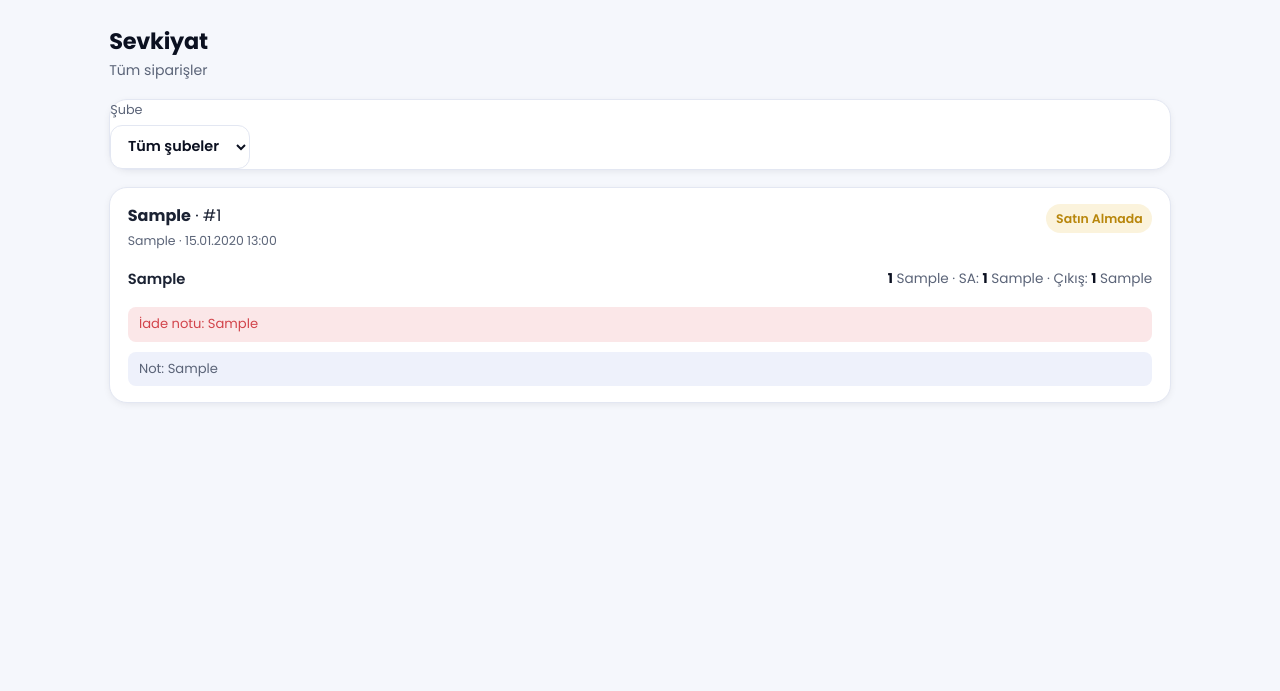
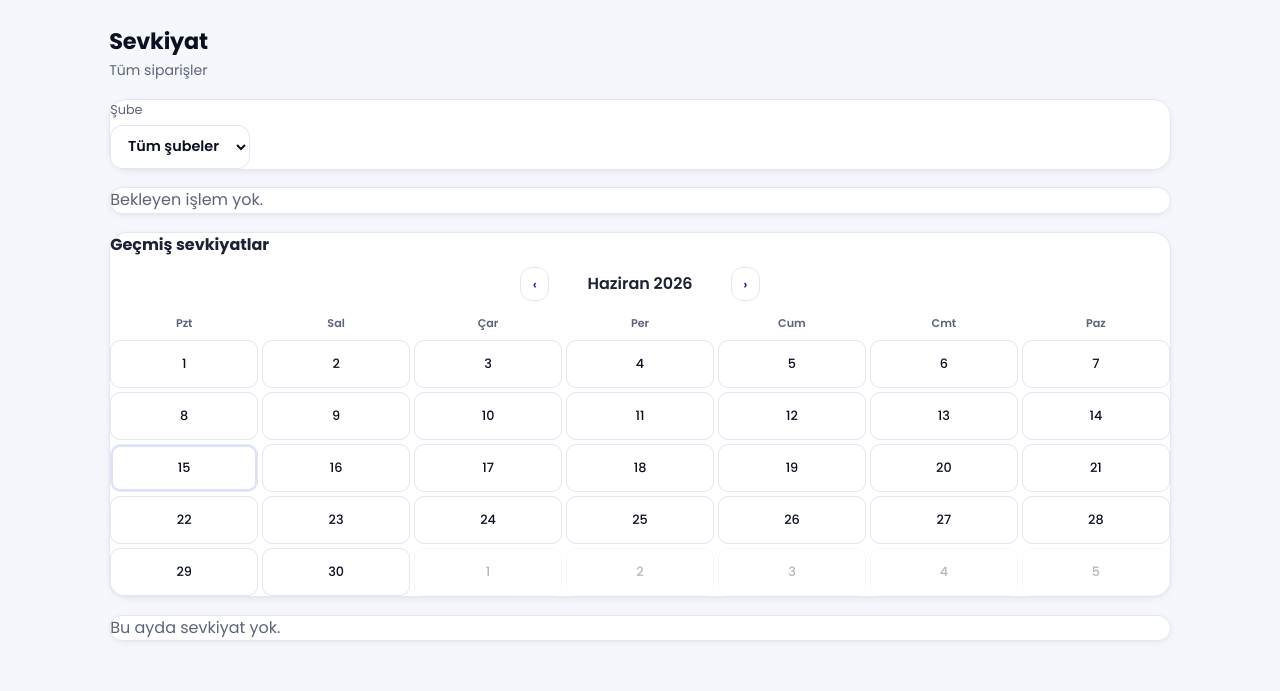
Before and after one commit to mCglawyer/GEEK-SON-SURUM, a Django app: page /sevkiyat/ in a window 1280 px wide. Shown: the part 109-800 px from the top of the page. Run offline with Django 5.2, Linux system fonts and the light colour scheme; a user stored in the database is signed in; tables that the repository leaves empty hold one stand-in row (values such as "Sample post").

Commit message:
sevkiyat takvimli sube bazli gecmis

```diff
--- a/panel/templates/base.html
+++ b/panel/templates/base.html
@@ -10,7 +10,7 @@
   <link rel="preconnect" href="https://fonts.googleapis.com">
   <link rel="preconnect" href="https://fonts.gstatic.com" crossorigin>
   <link href="https://fonts.googleapis.com/css2?family=Poppins:wght@400;500;600;700&display=swap" rel="stylesheet">
-  <link rel="stylesheet" href="{% static 'css/app.css' %}?v=6">
+  <link rel="stylesheet" href="{% static 'css/app.css' %}?v=7">
   {% block extra_head %}{% endblock %}
 </head>
 <body>
--- a/panel/templates/sevkiyat.html
+++ b/panel/templates/sevkiyat.html
@@ -87,113 +87,43 @@
   </form>
   {% endif %}
 
-  {% for t in talepler %}
-  <div class="card sv-talep">
-    <div class="sv-head">
-      <div><b>{{ t.sube.ad }}</b> · #{{ t.id }}<div class="sv-meta">{{ t.olusturan_ad|default:"—" }} · {{ t.olusturma|date:"d.m.Y H:i" }}</div></div>
-      {% if t.durum == 'Talep' %}<span class="badge badge-wait">Satın Almada</span>
-      {% elif t.durum == 'Sevkiyatta' %}<span class="badge badge-info">Sevkiyatta</span>
-      {% elif t.durum == 'Onay Bekliyor' %}<span class="badge badge-wait">Çıkış Onayı</span>
-      {% elif t.durum == 'Onaylandı' %}<span class="badge badge-ok">Onaylandı</span>
-      {% elif t.durum == 'Reddedildi' %}<span class="badge badge-no">Düzeltmede</span>
-      {% else %}<span class="badge badge-ok">{{ t.durum }}</span>{% endif %}
+  {% for t in talepler %}{% include 'sevkiyat_kart.html' %}{% empty %}
+  <div class="card sv-bos"><p style="margin:0;color:var(--muted)">{% if gecmis %}Bekleyen işlem yok.{% else %}Henüz sipariş yok.{% endif %}</p></div>
+  {% endfor %}
+
+  {% if gecmis %}
+  <div class="card sv-gecmis">
+    <div class="sv-gecmis-bas"><b>Geçmiş sevkiyatlar</b></div>
+    <div class="sv-tkv-ust">
+      <a class="btn btn-ghost btn-mini" href="?sube={{ sel_id|default:'' }}&ay={{ takvim.prev }}">‹</a>
+      <span class="sv-tkv-baslik">{{ takvim.ay_adi }} {{ takvim.yil }}</span>
+      <a class="btn btn-ghost btn-mini" href="?sube={{ sel_id|default:'' }}&ay={{ takvim.next }}">›</a>
     </div>
-
-    {% if t.mode == 'sa' %}
-    <form method="post">{% csrf_token %}
-      <input type="hidden" name="islem" value="satinalma_tamamla">
-      <input type="hidden" name="talep_id" value="{{ t.id }}">
-      <ul class="sv-kalemler">
-        {% for k in t.kalemler.all %}
-        <li class="sv-kalem-edit">
-          <span class="sv-urun-ad">{{ k.urun_ad }}</span>
-          <span class="sv-adet">İstenen: <b>{{ k.istenen_miktar|floatformat:"-2" }}</b> {{ k.istenen_birim }}</span>
-          <div class="sv-girdi">
-            <input class="input sv-miktar" type="number" name="sa_miktar_{{ k.id }}" min="0" step="any" value="{{ k.istenen_miktar|floatformat:'-2' }}">
-            <select class="sube-sec sv-birim" name="sa_birim_{{ k.id }}">
-              {% for b in tum_birimler %}<option value="{{ b }}"{% if b == k.istenen_birim %} selected{% endif %}>{{ b }}</option>{% endfor %}
-            </select>
-          </div>
-        </li>
+    <div class="sv-takvim">
+      <div class="sv-tkv-hafta sv-tkv-bas">
+        {% for g in takvim.gun_basliklari %}<div class="sv-tkv-gunbas">{{ g }}</div>{% endfor %}
+      </div>
+      {% for hafta in takvim.haftalar %}
+      <div class="sv-tkv-hafta">
+        {% for d in hafta %}
+        {% if d.sayi %}
+        <a class="sv-tkv-gun dolu{% if d.secili %} secili{% endif %}{% if not d.bu_ay %} disay{% endif %}{% if d.bugun %} bugun{% endif %}" href="?sube={{ sel_id|default:'' }}&gun={{ d.gun }}">
+          <span class="sv-tkv-no">{{ d.no }}</span><span class="sv-tkv-rozet">{{ d.sayi }}</span>
+        </a>
+        {% else %}
+        <div class="sv-tkv-gun bos{% if not d.bu_ay %} disay{% endif %}{% if d.bugun %} bugun{% endif %}"><span class="sv-tkv-no">{{ d.no }}</span></div>
+        {% endif %}
         {% endfor %}
-      </ul>
-      {% if t.not_metni %}<div class="sv-not">Şef notu: {{ t.not_metni }}</div>{% endif %}
-      <button type="submit" class="btn btn-primary btn-mini">Sevkiyata ilet</button>
-    </form>
-
-    {% elif t.mode == 'sv' %}
-    <form method="post">{% csrf_token %}
-      <input type="hidden" name="islem" value="sevkiyat_onayla">
-      <input type="hidden" name="talep_id" value="{{ t.id }}">
-      {% if t.red_notu %}<div class="sv-not sv-red">İade notu: {{ t.red_notu }}</div>{% endif %}
-      <ul class="sv-kalemler">
-        {% for k in t.kalemler.all %}
-        <li class="sv-kalem-edit">
-          <span class="sv-urun-ad">{{ k.urun_ad }}</span>
-          <span class="sv-adet">Satın alma: <b>{% if k.satinalma_miktar != None %}{{ k.satinalma_miktar|floatformat:"-2" }}{% else %}{{ k.istenen_miktar|floatformat:"-2" }}{% endif %}</b> {{ k.satinalma_birim|default:k.istenen_birim }}</span>
-          <div class="sv-girdi">
-            <input class="input sv-miktar" type="number" name="sv_miktar_{{ k.id }}" min="0" step="any" value="{{ k.sv_def_miktar|floatformat:'-2' }}">
-            <select class="sube-sec sv-birim" name="sv_birim_{{ k.id }}">
-              {% for b in tum_birimler %}<option value="{{ b }}"{% if b == k.sv_def_birim %} selected{% endif %}>{{ b }}</option>{% endfor %}
-            </select>
-          </div>
-        </li>
-        {% endfor %}
-      </ul>
-      <button type="submit" class="btn btn-primary btn-mini">Onayla, çıkışa gönder</button>
-    </form>
-
-    {% elif t.mode == 'cikis' %}
-    <ul class="sv-kalemler">
-      {% for k in t.kalemler.all %}
-      <li>
-        <span class="sv-urun-ad">{{ k.urun_ad }}</span>
-        <span class="sv-adet">İstenen: {{ k.istenen_miktar|floatformat:"-2" }} {{ k.istenen_birim }} · Çıkış: <b>{% if k.sevkiyat_miktar != None %}{{ k.sevkiyat_miktar|floatformat:"-2" }}{% elif k.satinalma_miktar != None %}{{ k.satinalma_miktar|floatformat:"-2" }}{% else %}{{ k.istenen_miktar|floatformat:"-2" }}{% endif %}</b> {{ k.sevkiyat_birim|default:k.satinalma_birim|default:k.istenen_birim }}</span>
-      </li>
-      {% endfor %}
-    </ul>
-    <div class="sv-meta sv-altbilgi">Hazırlayan (Sevkiyat): {{ t.sevkiyatci_ad|default:"—" }}{% if t.satin_alan_ad %} · Satın alma: {{ t.satin_alan_ad }}{% endif %}</div>
-    <form method="post" class="sv-cikis-form">{% csrf_token %}
-      <input type="hidden" name="talep_id" value="{{ t.id }}">
-      <input class="input" type="text" name="red_notu" placeholder="Reddedilecekse açıklama yazın" maxlength="400">
-      <div class="sv-cikis-btns">
-        <button type="submit" name="islem" value="cikis_onayla" class="btn btn-primary btn-mini">Çıkışı onayla</button>
-        <button type="submit" name="islem" value="cikis_reddet" class="btn btn-danger btn-mini">Reddet</button>
       </div>
-    </form>
-
-    {% else %}
-    <ul class="sv-kalemler">
-      {% for k in t.kalemler.all %}
-      <li>
-        <span class="sv-urun-ad">{{ k.urun_ad }}</span>
-        <span class="sv-adet"><b>{{ k.istenen_miktar|floatformat:"-2" }}</b> {{ k.istenen_birim }}{% if k.satinalma_miktar != None %} · SA: <b>{{ k.satinalma_miktar|floatformat:"-2" }}</b> {{ k.satinalma_birim }}{% endif %}{% if k.sevkiyat_miktar != None %} · Çıkış: <b>{{ k.sevkiyat_miktar|floatformat:"-2" }}</b> {{ k.sevkiyat_birim }}{% endif %}</span>
-      </li>
-      {% endfor %}
-    </ul>
-    {% if not is_sef %}{% if t.durum == 'Sevkiyatta' or t.durum == 'Onay Bekliyor' or t.durum == 'Onaylandı' %}
-    <div class="sv-belgeler">
-      <a class="btn btn-ghost btn-mini" href="{% url 'sevkiyat_belge' t.id 'yukleme' %}" target="_blank" rel="noopener">Yükleme belgesi (PDF)</a>
-      {% if t.durum == 'Onaylandı' %}
-      <a class="btn btn-ghost btn-mini" href="{% url 'sevkiyat_belge' t.id 'fis' %}" target="_blank" rel="noopener">Teslim fişi (PDF)</a>
-      <a class="btn btn-ghost btn-mini sv-excel-btn" href="{% url 'sevkiyat_excel' t.id %}">Fatura Excel ↓</a>
-      {% endif %}
-    </div>
-    {% endif %}{% endif %}
-    {% if t.red_notu %}<div class="sv-not sv-red">İade notu: {{ t.red_notu }}</div>{% endif %}
-    {% if t.not_metni %}<div class="sv-not">Not: {{ t.not_metni }}</div>{% endif %}
-    {% if is_sef and t.hareketler.all %}
-    <div class="sv-hareketler">
-      {% for h in t.hareketler.all %}
-      <div class="sv-hrow"><span>{{ h.mesaj }}{% if h.aciklama %} — {{ h.aciklama }}{% endif %}</span><span class="sv-meta">{{ h.olusturma|date:"d.m H:i" }}</span></div>
       {% endfor %}
     </div>
-    {% endif %}
-    {% endif %}
+    {% if sel_gun %}<div class="sv-tkv-secim sv-meta">Seçili gün: <b>{{ sel_gun|date:"d.m.Y" }}</b> · {{ gecmis_talepler|length }} sevkiyat · <a href="?sube={{ sel_id|default:'' }}&ay={{ takvim.yil }}-{% if takvim.ay < 10 %}0{% endif %}{{ takvim.ay }}">ayın tümü</a></div>{% endif %}
   </div>
-  {% empty %}
-  <div class="card"><p style="margin:0;color:var(--muted)">Henüz sipariş yok.</p></div>
+
+  {% for t in gecmis_talepler %}{% include 'sevkiyat_kart.html' %}{% empty %}
+  <div class="card sv-bos"><p style="margin:0;color:var(--muted)">Bu {% if sel_gun %}günde{% else %}ayda{% endif %} sevkiyat yok.</p></div>
   {% endfor %}
+  {% endif %}
 </div>
 
 {% if is_sef %}
--- a/panel/views.py
+++ b/panel/views.py
@@ -847,6 +847,76 @@ def _birim_secenek(urun):
     return secs
 
 
+import calendar as _calmod
+
+_AY_ADLARI = ['', 'Ocak', 'Şubat', 'Mart', 'Nisan', 'Mayıs', 'Haziran',
+              'Temmuz', 'Ağustos', 'Eylül', 'Ekim', 'Kasım', 'Aralık']
+_GUN_KISA = ['Pzt', 'Sal', 'Çar', 'Per', 'Cum', 'Cmt', 'Paz']
+
+
+def _takvim_kur(yil, ay, sel_gun, sayac):
+    """Ay grid'i: haftalar -> günler. sayac: {date: adet}."""
+    cal = _calmod.Calendar(firstweekday=0)
+    bugun = timezone.localdate()
+    haftalar = []
+    for week in cal.monthdatescalendar(yil, ay):
+        satir = []
+        for d in week:
+            satir.append({
+                'no': d.day, 'gun': d.isoformat(), 'bu_ay': (d.month == ay),
+                'sayi': sayac.get(d, 0), 'secili': (sel_gun == d), 'bugun': (d == bugun),
+            })
+        haftalar.append(satir)
+    onceki = datetime.date(yil, ay, 1) - datetime.timedelta(days=1)
+    sonraki = (datetime.date(yil, ay, 28) + datetime.timedelta(days=10)).replace(day=1)
+    return {
+        'yil': yil, 'ay': ay, 'ay_adi': _AY_ADLARI[ay], 'gun_basliklari': _GUN_KISA,
+        'haftalar': haftalar,
+        'prev': '%04d-%02d' % (onceki.year, onceki.month),
+        'next': '%04d-%02d' % (sonraki.year, sonraki.month),
+    }
+
+
+def _gecmis_hazirla(request, sel_id):
+    """Seçili ay/gün + şubeye göre takvim verisi ve sipariş listesi döndürür."""
+    bugun = timezone.localdate()
+    yil, ay = bugun.year, bugun.month
+    sel_gun = None
+    gun_str = request.GET.get('gun')
+    if gun_str:
+        try:
+            sel_gun = datetime.date.fromisoformat(gun_str)
+            yil, ay = sel_gun.year, sel_gun.month
+        except ValueError:
+            sel_gun = None
+    if sel_gun is None:
+        ay_str = request.GET.get('ay')
+        if ay_str:
+            try:
+                yil, ay = (int(x) for x in ay_str.split('-'))
+            except (ValueError, TypeError):
+                yil, ay = bugun.year, bugun.month
+    ay_basi = datetime.date(yil, ay, 1)
+    son_gun = _calmod.monthrange(yil, ay)[1]
+    ay_sonu = datetime.date(yil, ay, son_gun)
+
+    qs = SevkiyatTalep.objects.filter(olusturma__date__gte=ay_basi, olusturma__date__lte=ay_sonu)
+    if sel_id:
+        qs = qs.filter(sube_id=sel_id)
+    ay_listesi = list(qs.select_related('sube').prefetch_related('kalemler').order_by('-olusturma')[:500])
+
+    sayac = {}
+    for t in ay_listesi:
+        g = timezone.localtime(t.olusturma).date()
+        sayac[g] = sayac.get(g, 0) + 1
+
+    if sel_gun:
+        liste = [t for t in ay_listesi if timezone.localtime(t.olusturma).date() == sel_gun]
+    else:
+        liste = ay_listesi
+    return _takvim_kur(yil, ay, sel_gun, sayac), liste, sel_gun
+
+
 def sevkiyat_sayfa(request):
     if not request.user.is_authenticated:
         return redirect('ana_sayfa')
@@ -1044,15 +1114,16 @@ def sevkiyat_sayfa(request):
                        .select_related('sube').prefetch_related('kalemler')[:100])
         for t in onaylar:
             t.mode = 'cikis'
-        onaylanan = SevkiyatTalep.objects.filter(durum=SevkiyatDurumu.ONAYLANDI)
-        if sel_id:
-            onaylanan = onaylanan.filter(sube_id=sel_id)
-        onaylanan = list(onaylanan.select_related('sube').prefetch_related('kalemler')[:30])
-        for t in onaylanan:
+        ctx['talepler'] = onaylar + bekleyen
+        takvim, gecmis, sel_gun = _gecmis_hazirla(request, sel_id)
+        for t in gecmis:
             t.mode = 'read'
         ctx['subeler'] = subeler
         ctx['sel_id'] = sel_id
-        ctx['talepler'] = onaylar + bekleyen + onaylanan
+        ctx['takvim'] = takvim
+        ctx['gecmis_talepler'] = gecmis
+        ctx['sel_gun'] = sel_gun
+        ctx['gecmis'] = True
     elif is_sevkiyat:
         svt = list(SevkiyatTalep.objects.filter(durum__in=[SevkiyatDurumu.SEVKIYATTA, SevkiyatDurumu.REDDEDILDI])
                    .select_related('sube').prefetch_related('kalemler')[:100])
@@ -1070,16 +1141,24 @@ def sevkiyat_sayfa(request):
             sel_id = int(sel_id) if sel_id else None
         except (TypeError, ValueError):
             sel_id = None
-        qs = SevkiyatTalep.objects.all()
-        if sel_id:
-            qs = qs.filter(sube_id=sel_id)
-        allt = list(qs.select_related('sube').prefetch_related('kalemler')[:200])
-        for t in allt:
-            t.mode = 'cikis' if (cikis_yetkili and t.durum == SevkiyatDurumu.ONAY_BEKLIYOR) else 'read'
+        aktif = []
+        if cikis_yetkili:
+            aq = SevkiyatTalep.objects.filter(durum=SevkiyatDurumu.ONAY_BEKLIYOR)
+            if sel_id:
+                aq = aq.filter(sube_id=sel_id)
+            aktif = list(aq.select_related('sube').prefetch_related('kalemler')[:100])
+            for t in aktif:
+                t.mode = 'cikis'
+        ctx['talepler'] = aktif
+        takvim, gecmis, sel_gun = _gecmis_hazirla(request, sel_id)
+        for t in gecmis:
+            t.mode = 'read'
         ctx['subeler'] = subeler
         ctx['sel_id'] = sel_id
+        ctx['takvim'] = takvim
+        ctx['gecmis_talepler'] = gecmis
+        ctx['sel_gun'] = sel_gun
         ctx['gecmis'] = True
-        ctx['talepler'] = allt
 
     return render(request, 'sevkiyat.html', ctx)
 
--- a/static/css/app.css
+++ b/static/css/app.css
@@ -434,3 +434,25 @@ a { color:var(--brand); text-decoration:none; }
 .sv-portal-bar { display:flex; justify-content:flex-end; margin-bottom:.8rem; }
 .sv-belgeler { display:flex; gap:.5rem; flex-wrap:wrap; margin-top:.7rem; }
 .sv-excel-btn { border-color:var(--ok); color:var(--ok); }
+
+/* Sevkiyat - takvimli geçmiş */
+.sv-gecmis { margin-top:.4rem; }
+.sv-gecmis-bas { display:flex; justify-content:space-between; align-items:center; margin-bottom:.6rem; }
+.sv-tkv-ust { display:flex; align-items:center; justify-content:center; gap:1rem; margin-bottom:.7rem; }
+.sv-tkv-baslik { font-weight:600; min-width:150px; text-align:center; }
+.sv-takvim { display:flex; flex-direction:column; gap:4px; }
+.sv-tkv-hafta { display:grid; grid-template-columns:repeat(7,1fr); gap:4px; }
+.sv-tkv-gunbas { text-align:center; font-size:.7rem; font-weight:600; color:var(--muted); padding:.2rem 0; }
+.sv-tkv-gun { position:relative; min-height:48px; border:1px solid var(--line); border-radius:10px;
+  display:flex; flex-direction:column; align-items:center; justify-content:center; gap:2px;
+  text-decoration:none; color:var(--ink); }
+.sv-tkv-gun.dolu { background:var(--brand-050); border-color:var(--brand-100); }
+.sv-tkv-gun.dolu:hover { background:var(--brand-100); }
+.sv-tkv-gun.secili { background:var(--brand); border-color:var(--brand); color:#fff; }
+.sv-tkv-gun.bugun { box-shadow:0 0 0 2px var(--brand-100) inset; }
+.sv-tkv-gun.disay { opacity:.3; }
+.sv-tkv-no { font-size:.8rem; font-weight:500; }
+.sv-tkv-rozet { font-size:.64rem; font-weight:700; background:var(--brand); color:#fff;
+  border-radius:999px; padding:0 .35rem; min-width:1.05rem; text-align:center; }
+.sv-tkv-gun.secili .sv-tkv-rozet { background:#fff; color:var(--brand); }
+.sv-tkv-secim { margin-top:.8rem; text-align:center; }
```
Also changed, not shown: panel/templates/sevkiyat_kart.html (added, +103 -0 lines).
